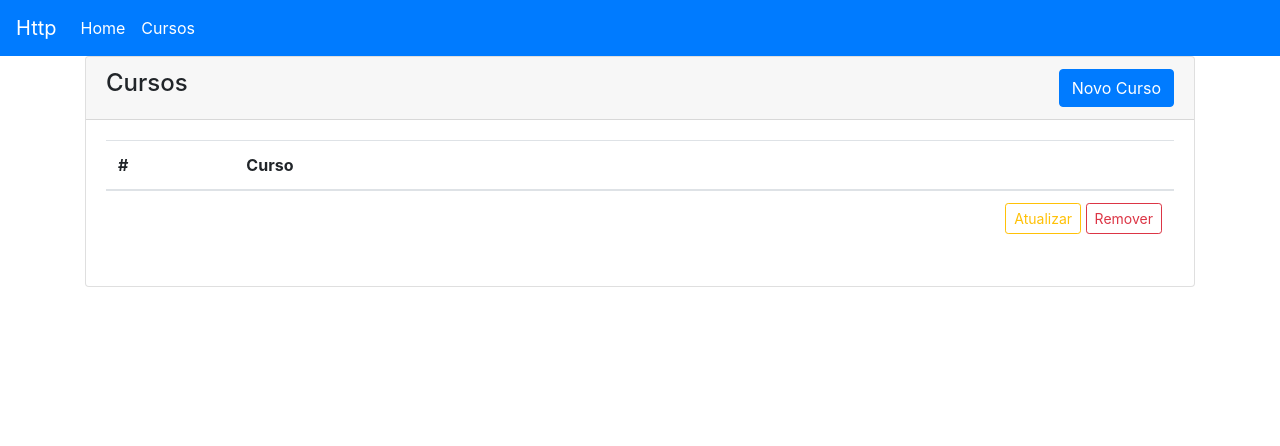
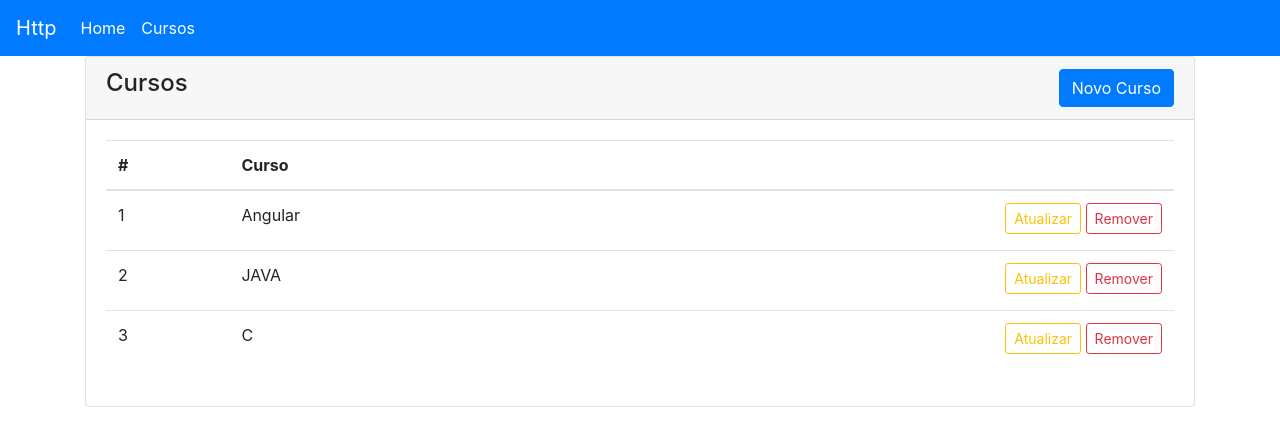
Before and after one commit to Erickrio/angular8, an Angular app in the folder requests-http/: page /cursos in a window 1280 px wide. Shown: the top 446 px of the page. Built offline with nearby package versions, Linux system fonts and the light colour scheme; data requests are answered from the project's data file.

Commit message:
HTTP - GET Listando registros - JSON SERVER

```diff
--- a/requests-http/db.json
+++ b/requests-http/db.json
@@ -3,6 +3,14 @@
     {
       "id": 1,
       "nome": "Angular"
+    },
+    {
+      "nome": "JAVA",
+      "id": 2
+    },
+    {
+      "nome": "C",
+      "id": 3
     }
   ]
 }
--- a/requests-http/src/app/app.module.ts
+++ b/requests-http/src/app/app.module.ts
@@ -1,3 +1,4 @@
+import { HttpClientModule } from '@angular/common/http';
 import { BrowserModule } from '@angular/platform-browser';
 import { NgModule } from '@angular/core';
 
@@ -10,7 +11,8 @@
   ],
   imports: [
     BrowserModule,
-    AppRoutingModule
+    AppRoutingModule,
+    HttpClientModule
   ],
   providers: [],
   bootstrap: [AppComponent]
--- /dev/null
+++ b/requests-http/src/app/cursos/curso.ts
@@ -0,0 +1,4 @@
+export interface Curso {
+  id: number;
+  nome: string;
+}
--- a/requests-http/src/app/cursos/cursos-lista/cursos-lista.component.html
+++ b/requests-http/src/app/cursos/cursos-lista/cursos-lista.component.html
@@ -17,15 +17,15 @@
         </tr>
       </thead>
       <tbody>
-        <tr>
-          <td></td>
-          <td></td>
+        <tr *ngFor="let curso of cursos">
+          <td>{{ curso.id }}</td>
+          <td>{{ curso.nome }}</td>
           <td>
             <span class="float-right">
                 <button class="btn btn-outline-warning mb-1 btn-sm">
                     Atualizar
                   </button>
-                  {{ ' ' }} <!--opção 1 : Espaço entre botões -->
+
                   <button class="btn btn-outline-danger mb-1 btn-sm">
                     Remover
                   </button>
--- a/requests-http/src/app/cursos/cursos-lista/cursos-lista.component.ts
+++ b/requests-http/src/app/cursos/cursos-lista/cursos-lista.component.ts
@@ -1,3 +1,5 @@
+import { Curso } from './../curso';
+import { CursosService } from './cursos.service';
 import { Component, OnInit } from '@angular/core';
 
 @Component({
@@ -7,10 +9,16 @@
   preserveWhitespaces: true // Opção 2 - Espaço entre botoes
 })
 export class CursosListaComponent implements OnInit {
-
-  constructor() { }
+  cursos: Curso[];
+  constructor(private service: CursosService) { }
 
   ngOnInit() {
+    //this.service.list().subscribe(console.log)
+
+    //Inscrição do subscribe - faz dentro do init
+    this.service.list()
+    .subscribe(dados => this.cursos = dados);
+
   }
 
 }
--- /dev/null
+++ b/requests-http/src/app/cursos/cursos-lista/cursos.service.ts
@@ -0,0 +1,22 @@
+import { tap } from 'rxjs/operators';
+import { Curso } from './../curso';
+import { Injectable } from '@angular/core';
+import { HttpClient } from '@angular/common/http';
+
+@Injectable({
+  providedIn: 'root'
+})
+export class CursosService {
+
+  //não pode atualizar o valor dessa variavel
+  private readonly API = 'http://localhost:3000/cursos';
+
+  constructor(private http: HttpClient) { }
+
+  list() {
+    return this.http.get<Curso[]>(this.API)
+    .pipe(
+      tap(console.log)  //DEBUGAR - network
+    )
+  }
+}
```
Also changed, not shown: 2 other files (tests, documents, lock files or other folders).
